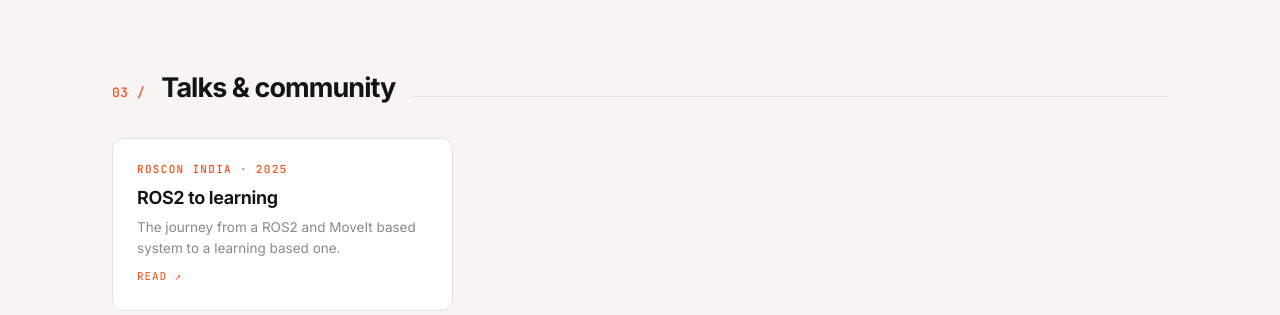
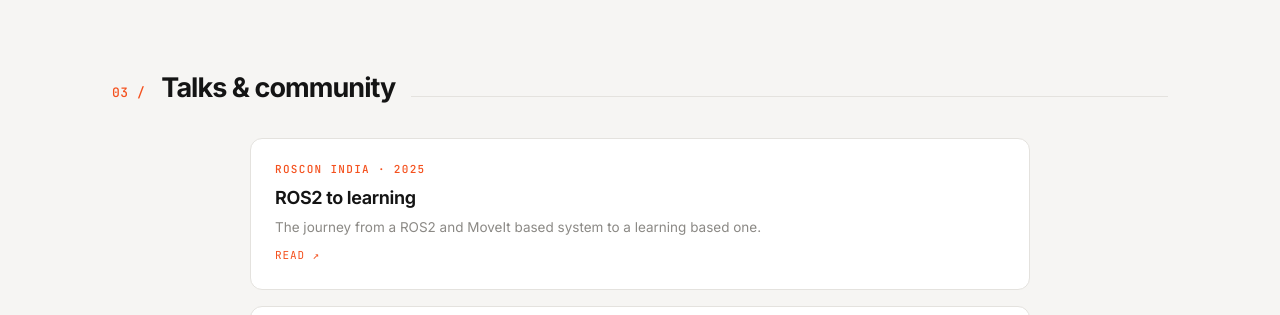
Before and after one commit to robintomar1/robintomar1.github.io, a plain HTML site: page index.html in a window 1280 px wide. Shown: the part 1820-2135 px from the top of the page. Drawn offline with Linux system fonts and the light colour scheme.

Commit message:
Match talk card width to the talk video card
Co-Authored-By: Claude Opus 5.5 <noreply@anthropic.com>

```diff
--- a/index.html
+++ b/index.html
@@ -16,7 +16,7 @@
   <link rel="preconnect" href="https://fonts.googleapis.com" />
   <link rel="preconnect" href="https://fonts.gstatic.com" crossorigin />
   <link href="https://fonts.googleapis.com/css2?family=Inter:wght@400;450;500;550;650;700;800&family=JetBrains+Mono:wght@400;500&display=swap" rel="stylesheet" />
-  <link rel="stylesheet" href="styles.css?v=20261122i" />
+  <link rel="stylesheet" href="styles.css?v=20261122j" />
 </head>
 <body>
 
--- a/styles.css
+++ b/styles.css
@@ -349,9 +349,10 @@ img { max-width: 100%; display: block; }
 /* ═══ TALKS ════════════════════════════════════════════════════════════ */
 .talks-grid {
   display: grid;
-  grid-template-columns: repeat(3, 1fr);
+  grid-template-columns: 1fr;
   gap: 16px;
-  margin-bottom: 16px;
+  max-width: 780px;
+  margin: 0 auto 16px;
 }
 
 .talk {
```
